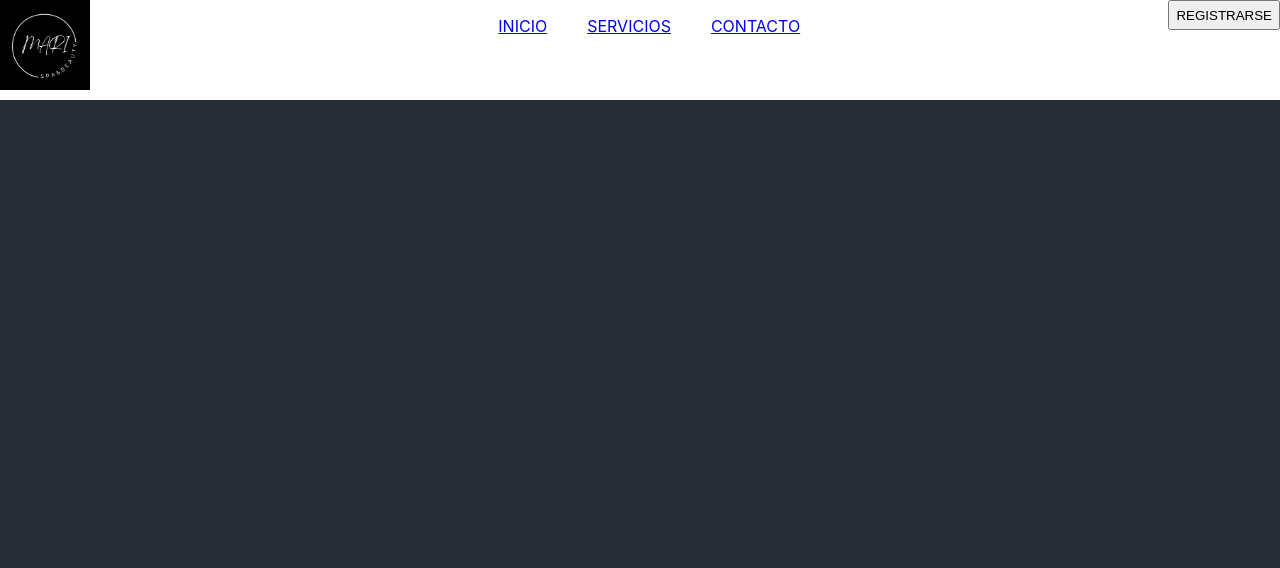
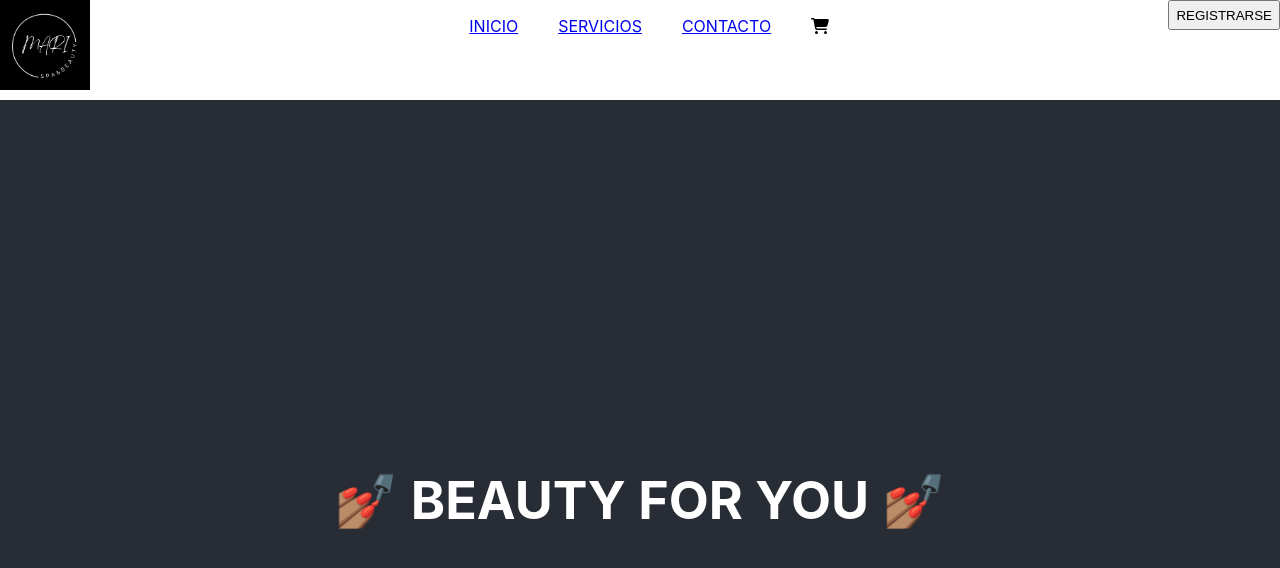
Before and after one commit to AngelaOcampos/ecommerceSpaBeauty, a React (Create React App) app: page / in a window 1280 px wide. Shown: the top 568 px of the page. Built offline with nearby package versions, Linux system fonts and the light colour scheme.

Commit message:
Creacion del Landing

```diff
--- a/package.json
+++ b/package.json
@@ -3,6 +3,9 @@
   "version": "0.1.0",
   "private": true,
   "dependencies": {
+    "@fortawesome/fontawesome-svg-core": "^6.1.2",
+    "@fortawesome/free-solid-svg-icons": "^6.1.2",
+    "@fortawesome/react-fontawesome": "^0.2.0",
     "@testing-library/jest-dom": "^5.16.5",
     "@testing-library/react": "^13.3.0",
     "@testing-library/user-event": "^13.5.0",
--- a/src/App.js
+++ b/src/App.js
@@ -1,14 +1,14 @@
 
 import './App.css';
 import NavBar from './components/NavBar/NavBar';
-
+import ItemListContainer from './components/ItemListContainer/ItemListContainer';
 
 function App() {
   return (
     <div className="App">
      <NavBar/>
       <header className="App-header">
-
+       <ItemListContainer greeting="💅🏽 BEAUTY FOR YOU 💅🏽"/>
       </header>
     </div>
   );
--- /dev/null
+++ b/src/components/CartWidget/CartWidget.jsx
@@ -0,0 +1,10 @@
+import { FontAwesomeIcon } from '@fortawesome/react-fontawesome'
+import { faShoppingCart } from '@fortawesome/free-solid-svg-icons'
+
+const CartWidget = () => {
+  return (
+   <FontAwesomeIcon icon={faShoppingCart}/>
+  )
+}
+
+export default CartWidget
--- /dev/null
+++ b/src/components/ItemListContainer/ItemListContainer.jsx
@@ -0,0 +1,9 @@
+import React from 'react'
+
+const ItemListContainer = ({greeting}) => {
+  return (
+    <h1>{greeting}</h1>
+  )
+}
+
+export default ItemListContainer
--- a/src/components/NavBar/NavBar.js
+++ b/src/components/NavBar/NavBar.js
@@ -1,5 +1,7 @@
 import logo from '../logobeauty.png'
 import './NavBar.css'
+import CartWidget from '../CartWidget/CartWidget'
+
 const NavBar = () => {
 
     return(
@@ -13,6 +15,8 @@
                     <li><a href='#'>INICIO</a></li>
                     <li><a href='#'>SERVICIOS</a></li>
                     <li><a href='#'>CONTACTO</a></li>
+                    <li><a href='#'></a><CartWidget/></li>
+
                 </ul>
             </div>
             <div>
```
Also changed, not shown: 1 other file (tests, documents, lock files or other folders).
